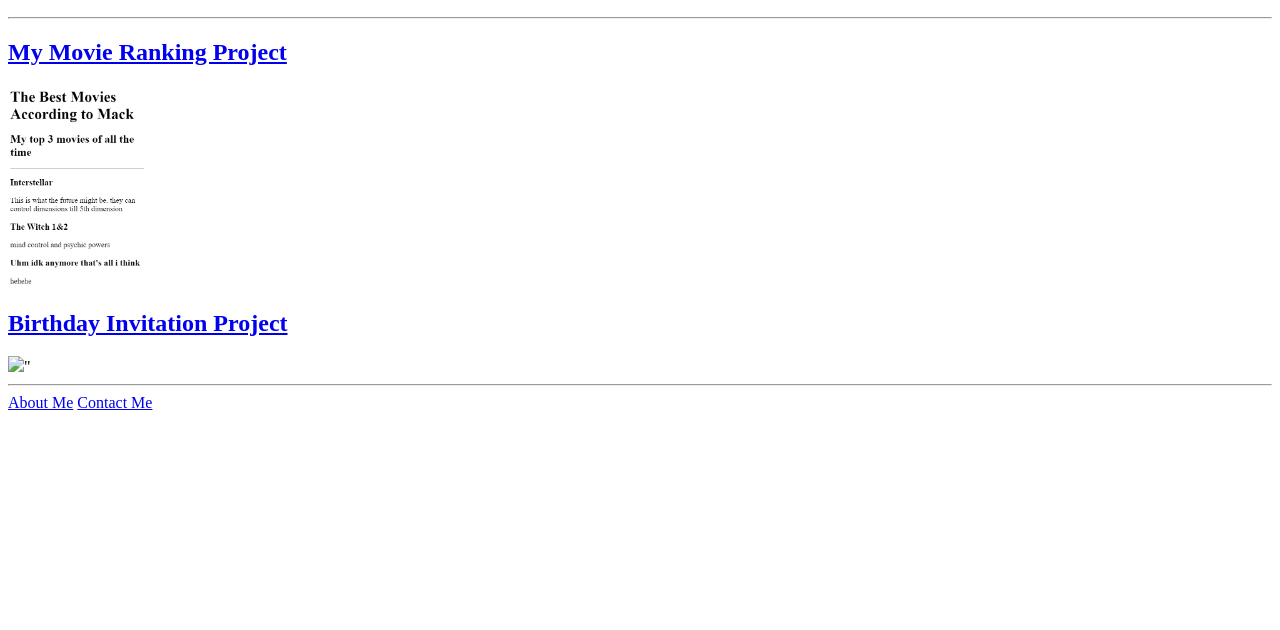
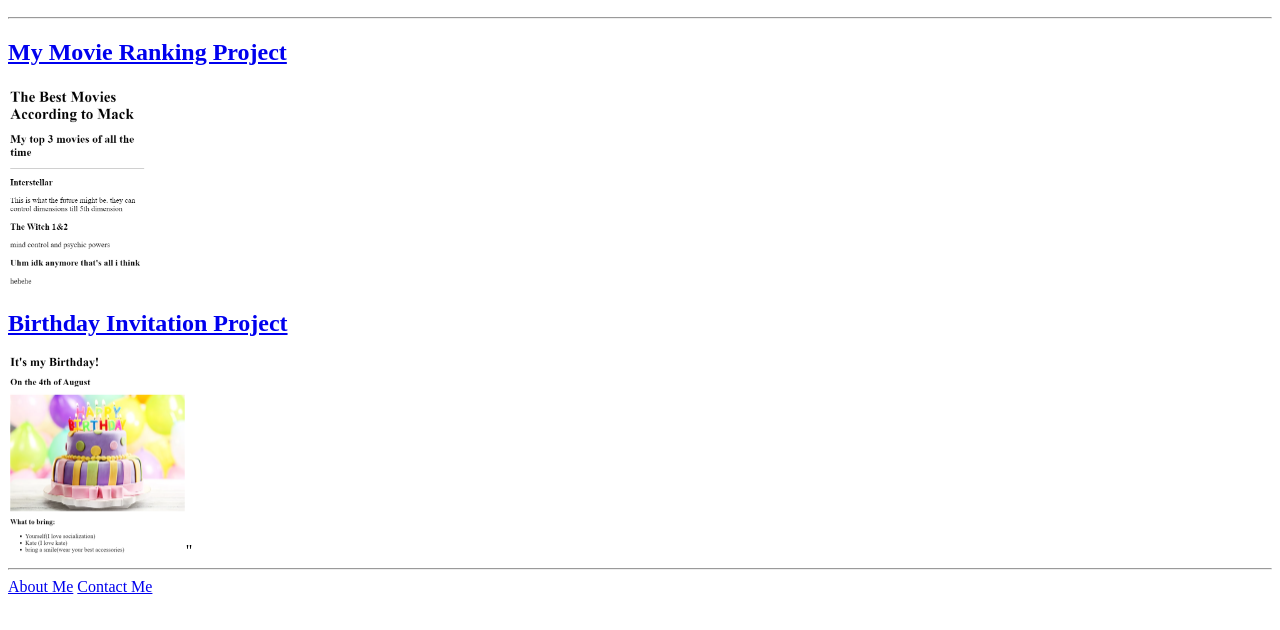
Before and after one commit to Mcknj/my-portfolio, a plain HTML site: page index.html in a window 1280 px wide. Shown: the part 110-740 px from the top of the page. Drawn offline with Linux system fonts and the light colour scheme.

Commit message:
Update index.html

```diff
--- a/index.html
+++ b/index.html
@@ -29,7 +29,8 @@ https://developer.mozilla.org/en-US/docs/Web/HTML/Element/img#attr-height -->
     <h2><a href="./public/movie-ranking-mack.html">My Movie Ranking Project</a></h2>
         <img src="./assets/images/Bestmovies-mack.png" height="200px"/>
     <h2><a href="./public/birthday-invitation-mack.html">Birthday Invitation Project</a></h2>
-        <img src="../4.3 HTML Porfolio Project/assets/images/invitation-mack.png" height="200px"/>"
+        <img src="./assets/images/invitation-mack.png" height="200px"/>"
+
 
     <hr/>
 
```
